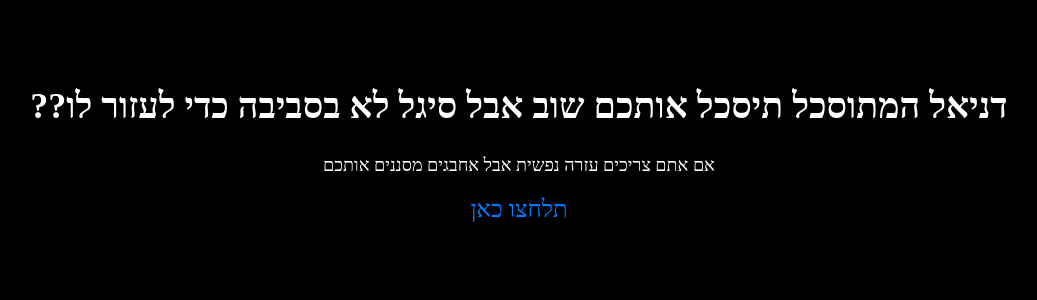
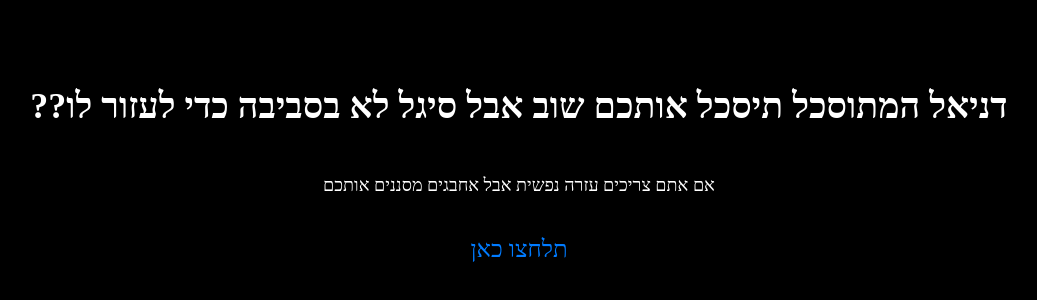
Before and after one commit to hilleld200/fun, a plain HTML site: page index.html in a window 1280 px wide. Shown: the part 258-558 px from the top of the page, without its empty margins (121-1158 px from the left). Drawn offline with Linux system fonts and the light colour scheme.

Commit message:
modified:   index.html

```diff
--- a/index.html
+++ b/index.html
@@ -7,6 +7,9 @@
     <title>daniel help</title>
     <style>
         /* CSS styles for the elements */
+        * {
+            padding: 10px;
+        }
         body {
             background-color: black;
             display: flex;
```
